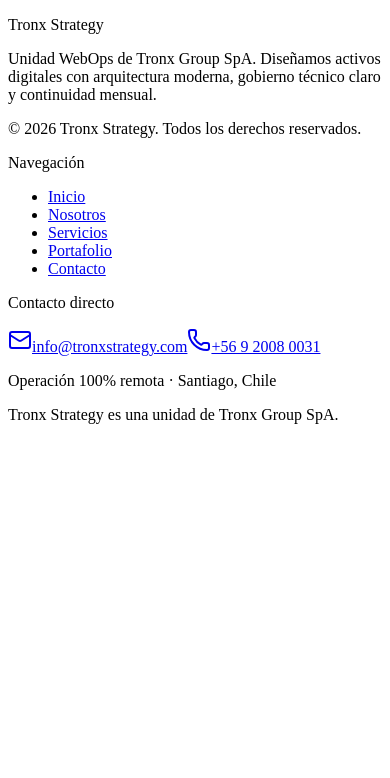
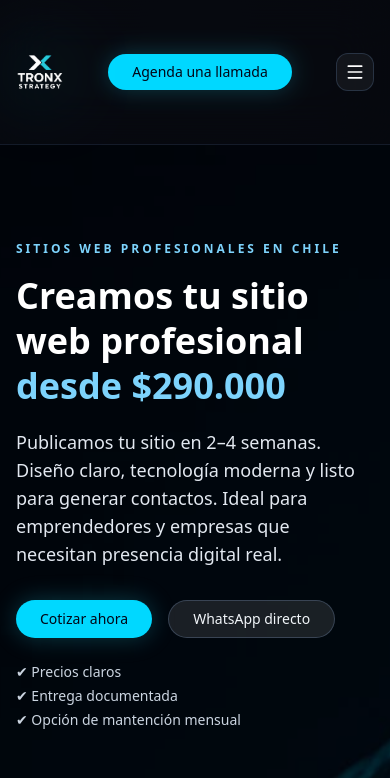
Before and after one commit to TronxGroup/Tronx-Strategy, a Next.js app: page / in a window 390 px wide. Shown: the top 778 px of the page. Built offline with nearby package versions, Linux system fonts and the light colour scheme.

Commit message:
Update layout.tsx

```diff
--- a/app/layout.tsx
+++ b/app/layout.tsx
@@ -1,148 +1,117 @@
-// components/site/footer.tsx
+// app/layout.tsx
 
-import Link from "next/link";
-import { Instagram, Linkedin, Mail, Phone } from "lucide-react";
+import type { Metadata, Viewport } from "next";
+import Script from "next/script";
+import "./globals.css";
+import { Navbar } from "../components/site/navbar";
+import Footer from "../components/site/footer";
 
-type FooterProps = {
-  instagram?: string;
-  linkedin?: string;
+const siteUrl = "https://www.tronxstrategy.com";
+const ogImage = `${siteUrl}/favicon_TronxStrategy.png`;
+
+export const viewport: Viewport = {
+  width: "device-width",
+  initialScale: 1,
+  themeColor: "#020617",
 };
 
-export default function Footer({
-  instagram,
-  linkedin,
-}: FooterProps) {
-  const year = new Date().getFullYear();
+export const metadata: Metadata = {
+  metadataBase: new URL(siteUrl),
+  title: {
+    default: "Tronx Strategy — WebOps corporativo",
+    template: "%s · Tronx Strategy",
+  },
+  description:
+    "Unidad WebOps de Tronx Group. Sitios corporativos modernos en Next.js con arquitectura GitHub + Vercel + Cloudflare.",
+  openGraph: {
+    title: "Tronx Strategy — WebOps corporativo",
+    description:
+      "Arquitectura moderna + gobierno digital + continuidad operativa.",
+    url: siteUrl,
+    siteName: "Tronx Strategy",
+    type: "website",
+    locale: "es_CL",
+    images: [
+      {
+        url: ogImage,
+        width: 512,
+        height: 512,
+        alt: "Tronx Strategy",
+      },
+    ],
+  },
+  twitter: {
+    card: "summary_large_image",
+    title: "Tronx Strategy — WebOps",
+    description: "Sitios corporativos modernos en Next.js.",
+    images: [ogImage],
+  },
+  robots: {
+    index: true,
+    follow: true,
+  },
+  icons: {
+    icon: "/favicon_TronxStrategy.png",
+  },
+};
+
+export default function RootLayout({
+  children,
+}: {
+  children: React.ReactNode;
+}) {
+  const orgLdJson = {
+    "@context": "https://schema.org",
+    "@type": "Organization",
+    name: "Tronx Strategy",
+    url: siteUrl,
+    logo: ogImage,
+    parentOrganization: {
+      "@type": "Organization",
+      name: "Tronx Group SpA",
+      url: "https://www.tronxgroup.com",
+    },
+    sameAs: [
+      "https://www.instagram.com/tronxstrategy",
+      "https://www.linkedin.com/company/tronx-strategy",
+    ],
+  };
 
   return (
-    <footer className="relative mt-24 border-t border-slate-800 bg-slate-950">
-      <div className="mx-auto max-w-6xl px-4 py-14">
+    <html lang="es">
+      <head>
+        <script
+          type="application/ld+json"
+          dangerouslySetInnerHTML={{
+            __html: JSON.stringify(orgLdJson),
+          }}
+        />
+      </head>
 
-        <div className="grid gap-10 md:grid-cols-3">
+      <body className="bg-slate-950 text-slate-100 antialiased">
+        {/* Google Analytics */}
+        <Script
+          src="https://www.googletagmanager.com/gtag/js?id=G-MZLLPKCM1Q"
+          strategy="afterInteractive"
+        />
+        <Script id="gtag-init" strategy="afterInteractive">
+          {`
+            window.dataLayer = window.dataLayer || [];
+            function gtag(){dataLayer.push(arguments);}
+            gtag('js', new Date());
+            gtag('config', 'G-MZLLPKCM1Q');
+          `}
+        </Script>
 
-          {/* ===================== */}
-          {/* Columna 1 — Marca */}
-          {/* ===================== */}
-          <div className="space-y-4">
-            <p className="text-sm font-semibold text-white tracking-wide">
-              Tronx Strategy
-            </p>
+        <Navbar />
 
-            <p className="text-sm text-slate-400 leading-relaxed">
-              Unidad WebOps de Tronx Group SpA.
-              Diseñamos activos digitales con arquitectura moderna,
-              gobierno técnico claro y continuidad mensual.
-            </p>
+        <main className="min-h-[70vh]">{children}</main>
 
-            <p className="text-xs text-slate-500">
-              © {year} Tronx Strategy. Todos los derechos reservados.
-            </p>
-          </div>
-
-          {/* ===================== */}
-          {/* Columna 2 — Navegación */}
-          {/* ===================== */}
-          <div className="space-y-4">
-            <p className="text-sm font-semibold text-white">
-              Navegación
-            </p>
-
-            <ul className="space-y-2 text-sm text-slate-400">
-              <li>
-                <Link href="/" className="hover:text-white transition">
-                  Inicio
-                </Link>
-              </li>
-              <li>
-                <Link href="/nosotros" className="hover:text-white transition">
-                  Nosotros
-                </Link>
-              </li>
-              <li>
-                <Link href="/servicios" className="hover:text-white transition">
-                  Servicios
-                </Link>
-              </li>
-              <li>
-                <Link href="/portafolio" className="hover:text-white transition">
-                  Portafolio
-                </Link>
-              </li>
-              <li>
-                <Link href="/contacto" className="hover:text-white transition">
-                  Contacto
-                </Link>
-              </li>
-            </ul>
-          </div>
-
-          {/* ===================== */}
-          {/* Columna 3 — Contacto */}
-          {/* ===================== */}
-          <div className="space-y-4">
-            <p className="text-sm font-semibold text-white">
-              Contacto directo
-            </p>
-
-            <div className="space-y-3 text-sm text-slate-400">
-
-              <a
-                href="mailto:info@tronxstrategy.com"
-                className="flex items-center gap-3 hover:text-white transition"
-              >
-                <Mail className="w-4 h-4 text-sky-400" />
-                info@tronxstrategy.com
-              </a>
-
-              <a
-                href="https://wa.me/56920080031"
-                target="_blank"
-                rel="noopener noreferrer"
-                className="flex items-center gap-3 hover:text-white transition"
-              >
-                <Phone className="w-4 h-4 text-green-400" />
-                +56 9 2008 0031
-              </a>
-            </div>
-
-            {/* Redes sociales */}
-            <div className="flex gap-4 pt-2">
-              {instagram && (
-                <a
-                  href={instagram}
-                  target="_blank"
-                  rel="noopener noreferrer"
-                  className="p-2 rounded-full border border-slate-700 text-slate-400 hover:border-sky-400 hover:text-white transition"
-                >
-                  <Instagram className="w-4 h-4" />
-                </a>
-              )}
-
-              {linkedin && (
-                <a
-                  href={linkedin}
-                  target="_blank"
-                  rel="noopener noreferrer"
-                  className="p-2 rounded-full border border-slate-700 text-slate-400 hover:border-sky-400 hover:text-white transition"
-                >
-                  <Linkedin className="w-4 h-4" />
-                </a>
-              )}
-            </div>
-
-            <p className="text-xs text-slate-500 pt-2">
-              Operación 100% remota · Santiago, Chile
-            </p>
-          </div>
-
-        </div>
-
-        {/* Línea inferior holding */}
-        <div className="mt-12 border-t border-slate-800 pt-6 text-xs text-slate-600 text-center">
-          Tronx Strategy es una unidad de Tronx Group SpA.
-        </div>
-
-      </div>
-    </footer>
+        <Footer
+          instagram="https://www.instagram.com/tronxstrategy"
+          linkedin="https://www.linkedin.com/company/tronx-strategy"
+        />
+      </body>
+    </html>
   );
 }
```
